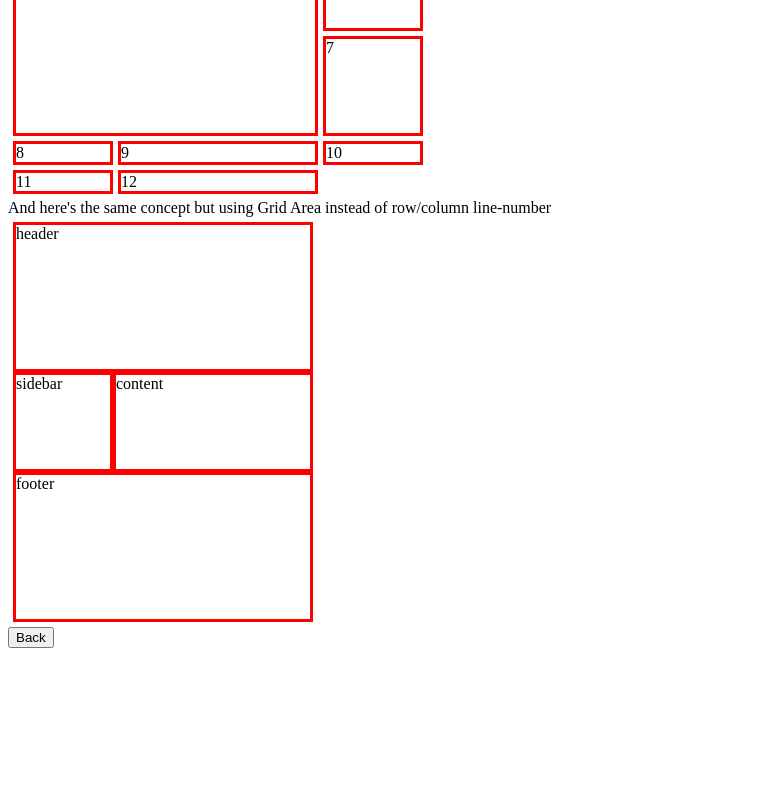
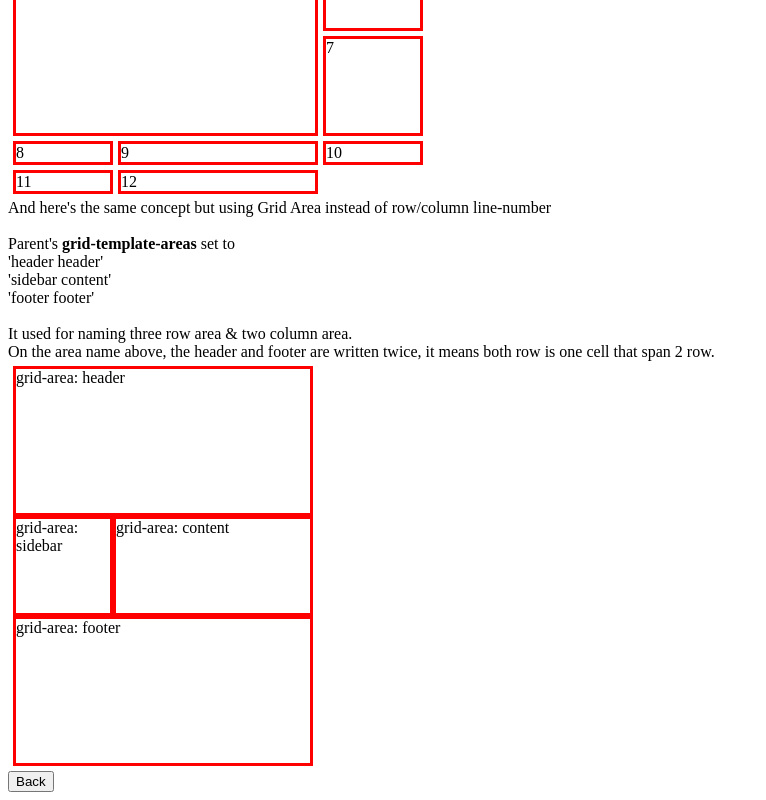
Before and after one commit to madeindra/web-layout-tutorial, a plain HTML site: page pages/grid.html in a window 1280 px wide. Shown: the part 1079-1879 px from the top of the page, without its empty margins (0-766 px from the left). Before the commit the page ends 1735 px from the top, so only its background shows below. Drawn offline with Linux system fonts and the light colour scheme.

Commit message:
add more explenation for grid

```diff
--- a/pages/grid.html
+++ b/pages/grid.html
@@ -61,16 +61,28 @@
   </div>
 
   And here's the same concept but using Grid Area instead of row/column line-number
+  </br></br>
+  Parent's <b>grid-template-areas</b> set to
+  </br>
+  'header header'
+  </br>
+  'sidebar content'
+  </br>
+  'footer footer'
+  </br></br>
+  It used for naming three row area & two column area.
+  </br>
+  On the area name above, the header and footer are written twice, it means both row is one cell that span 2 row.
   <div class="container" style="display: grid;
   grid-template-areas: 'header header'
                         'sidebar content'
                         'footer footer';
   grid-template-rows: 150px 100px 150px;
   grid-template-columns: 100px 200px;">
-    <div class="item" style="grid-area: header">header</div>
-    <div class="item" style="grid-area: sidebar">sidebar</div>
-    <div class="item" style="grid-area: content">content</div>
-    <div class="item" style="grid-area: footer">footer</div>
+    <div class="item" style="grid-area: header">grid-area: header</div>
+    <div class="item" style="grid-area: sidebar">grid-area: sidebar</div>
+    <div class="item" style="grid-area: content">grid-area: content</div>
+    <div class="item" style="grid-area: footer">grid-area: footer</div>
   </div>
   <button onclick="window.location.href='../index.html';">Back</a></button>
 </body>
```
